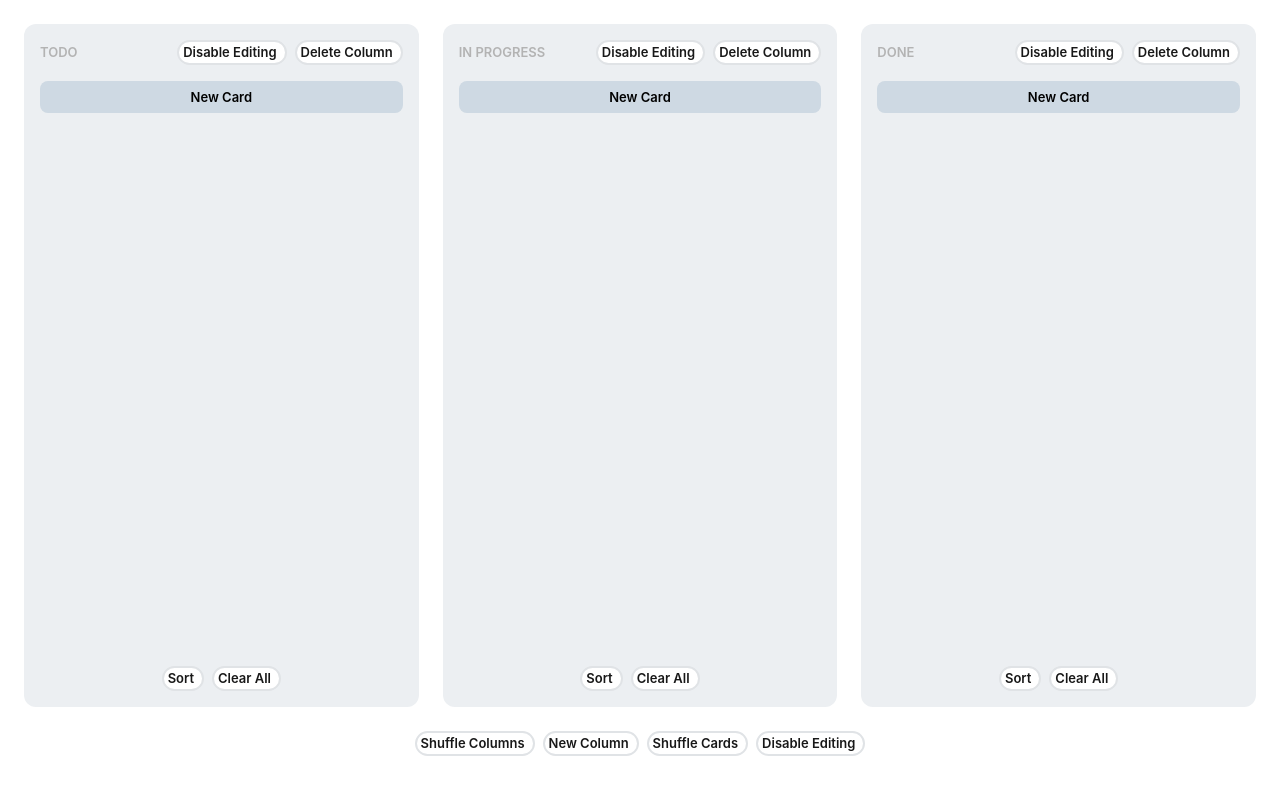
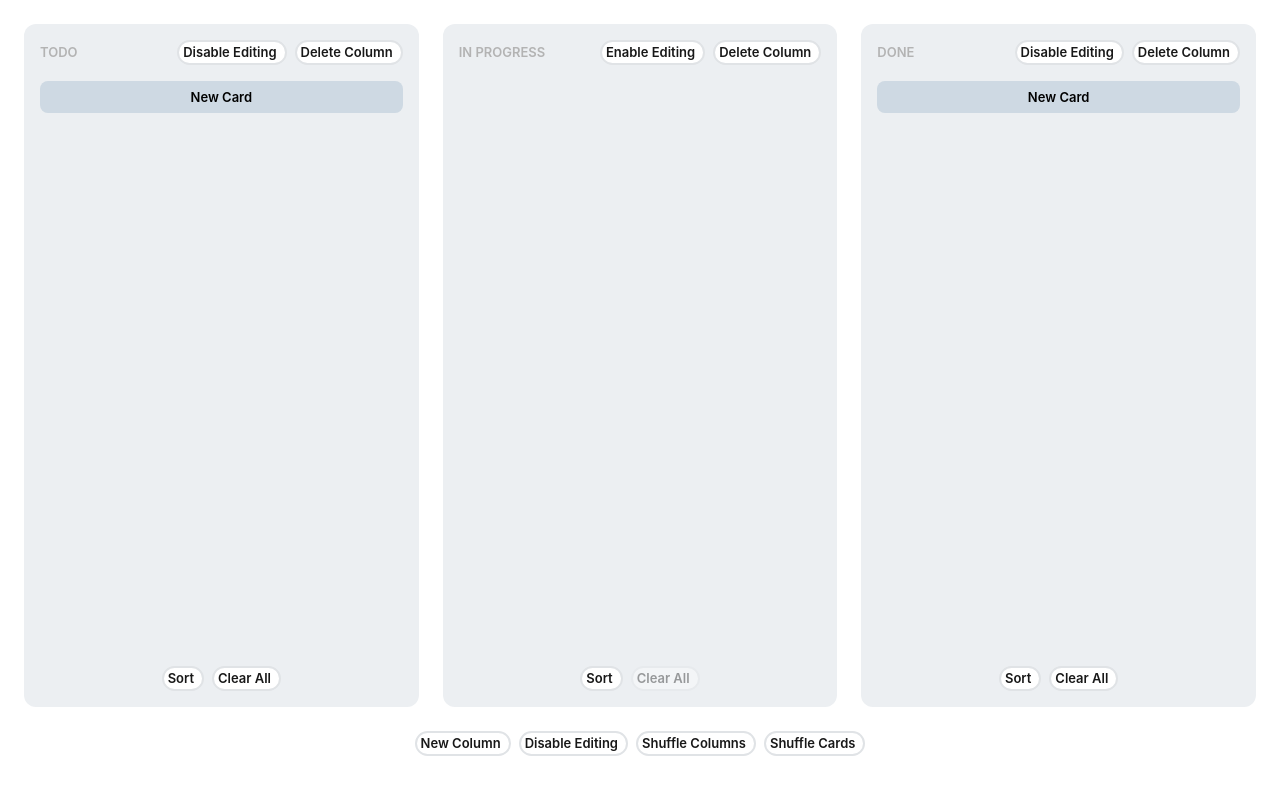
Before and after one commit to segoriy/test, a Vue app: page / in a window 1280 px wide. Shown: the top 794 px of the page. Built offline with nearby package versions, Linux system fonts and the light colour scheme.

Commit message:
Add can edit feature for kanboard and for column

```diff
--- a/src/components/ActionButtonsToolbar.vue
+++ b/src/components/ActionButtonsToolbar.vue
@@ -9,13 +9,19 @@ function handleAddNewColumnClick() {
   kanBoard.addColumn();
 };
 
+function handleToggleEditingClick() {
+  kanBoard.toggleEditingAll();
+};
+
 </script>
 <template>
   <ButtonStack>
+    <BaseButton @click="handleAddNewColumnClick"> New Column </BaseButton>
+    <BaseButton :disabled="!kanBoard.columns.length" @click="handleToggleEditingClick"> {{ kanBoard.canEditAll ?
+      'Disable' : 'Enable' }} Editing
+    </BaseButton>
     <BaseButton> Shuffle Columns</BaseButton>
-    <BaseButton @click="handleAddNewColumnClick"> New Column </BaseButton>
     <BaseButton> Shuffle Cards</BaseButton>
-    <BaseButton> Disable Editing </BaseButton>
   </ButtonStack>
 </template>
 <style scoped></style>
--- a/src/components/KanBoard.vue
+++ b/src/components/KanBoard.vue
@@ -20,12 +20,17 @@ function handleClearAllCards(id: Column['id']) {
   kanBoard.clearAllCards(id);
 }
 
+function handleDisableEditingColumn(id: Column['id']) {
+  kanBoard.toggleEditing(id);
+}
+
 </script>
 <template>
   <div class="kanboard">
     <KanColumn v-for="column in kanBoard.columns" :key="column.id" :id="column.id" :cards="column.cards"
-      v-model:title="column.title" @add-new-card="handleAddNewCard" @delete-card="handleDeleteCard"
-      @delete-column="handleDeleteColumn(column.id)" @clear-all-cards="handleClearAllCards" class="column">
+      :can-edit="column.canEdit" v-model:title="column.title" @add-new-card="handleAddNewCard"
+      @delete-card="handleDeleteCard" @delete-column="handleDeleteColumn" @clear-all-cards="handleClearAllCards"
+      @disable-editing="handleDisableEditingColumn" class="column">
     </KanColumn>
   </div>
 </template>
--- a/src/components/KanColumn.vue
+++ b/src/components/KanColumn.vue
@@ -15,13 +15,14 @@ const emit = defineEmits<{
   (e: 'sortCards', id: Column['id']): void
   (e: 'clearAllCards', id: Column['id']): void
   (e: 'disableEditing', id: Column['id']): void
-  (e: 'deleteColumn'): void
+  (e: 'deleteColumn', id: Column['id']): void
   (e: 'updateColumnTitle', id: Column['id'], title: string): void
 }>();
 
-const { cards, id: columnId } = defineProps<{
+const { cards, id: columnId, canEdit } = defineProps<{
   cards: Card[],
   id: Column['id'],
+  canEdit: boolean,
 }>();
 
 const title = defineModel<string>('title');
@@ -72,8 +73,12 @@ function handleDeleteExistingCard(id: Card['id']) {
   emit('deleteCard', columnId, id);
 }
 
+function handleDisableEditingClick() {
+  emit('disableEditing', columnId);
+}
+
 function handleDeleteColumnClick() {
-  emit('deleteColumn');
+  emit('deleteColumn', columnId);
 }
 
 function handleClearAllClick() {
@@ -94,21 +99,21 @@ function handleClearAllClick() {
 
       </div>
       <ButtonStack>
-        <BaseButton @click="emit('disableEditing', columnId)">Disable Editing</BaseButton>
+        <BaseButton @click="handleDisableEditingClick"> {{ canEdit ? 'Disable' : 'Enable' }} Editing</BaseButton>
         <BaseButton @click="handleDeleteColumnClick">Delete Column</BaseButton>
       </ButtonStack>
     </div>
     <div class='body'>
       <KanCard v-for="card in cards" :key="card.id" @delete-card="handleDeleteExistingCard(card.id)"
-        v-model:title="card.title" v-model:content="card.content" />
-      <div class="new-card-button">
+        v-model:title="card.title" v-model:content="card.content" :can-edit="canEdit" />
+      <div v-if="canEdit" class="new-card-button">
         <NewCardButton @new-click="handleNewCardClick" />
       </div>
     </div>
     <div class="footer">
       <ButtonStack>
         <BaseButton @click="emit('sortCards', columnId)">Sort</BaseButton>
-        <BaseButton @click="handleClearAllClick">Clear All</BaseButton>
+        <BaseButton :disabled="!canEdit" @click="handleClearAllClick">Clear All</BaseButton>
       </ButtonStack>
     </div>
   </div>
--- a/src/stores/kanboard.ts
+++ b/src/stores/kanboard.ts
@@ -18,7 +18,6 @@ type Card = {
 
 const genId = () => Date.now() + Math.random();
 
-
 export const useKanBoardStore = defineStore('kanBoard', () => {
   const columns = ref<Column[]>([
     {
@@ -33,7 +32,7 @@ export const useKanBoardStore = defineStore('kanBoard', () => {
       id: genId(),
       cards: [],
       updated: 0,
-      canEdit: true,
+      canEdit: false,
     },
     {
       title: 'done',
@@ -47,6 +46,15 @@ export const useKanBoardStore = defineStore('kanBoard', () => {
   const getColumnById = computed(() => (id: Column["id"]) => {
     return columns.value.find(item => item.id === id);
   });
+
+  const canEditSame = computed(() => {
+    if (!columns.value.length) return false;
+    return columns.value.every((el) => el.canEdit == columns.value[0].canEdit);
+  })
+
+  const canEditAll = computed(() => {
+    return canEditSame.value ? columns.value[0].canEdit : true;
+  })
 
   function addColumn() {
     columns.value.push({
@@ -95,17 +103,27 @@ export const useKanBoardStore = defineStore('kanBoard', () => {
 
   }
 
+  function toggleEditing(id: Column['id']) {
+    const column = getColumnById.value(id);
 
+    if (!column) return;
 
-  function disableEditing() {
+    column.canEdit = !column.canEdit;
+  }
 
+  function toggleEditingAll() {
+    if (columns.value.find((el) => el.canEdit)) {
+      columns.value.forEach((el) => el.canEdit = false);
+    } else {
+      columns.value.forEach((el) => el.canEdit = !el.canEdit);
+    }
   }
 
   function shuffleCards(column: Column) {
 
   }
 
-  return { columns, shuffleColumns, addColumn, shuffleCards, disableEditing, deleteColumn, addNewCard, deleteCard, clearAllCards }
+  return { columns, shuffleColumns, addColumn, shuffleCards, toggleEditing, deleteColumn, addNewCard, deleteCard, clearAllCards, toggleEditingAll, canEditAll }
 });
 
 export type { Column, Card };
```
